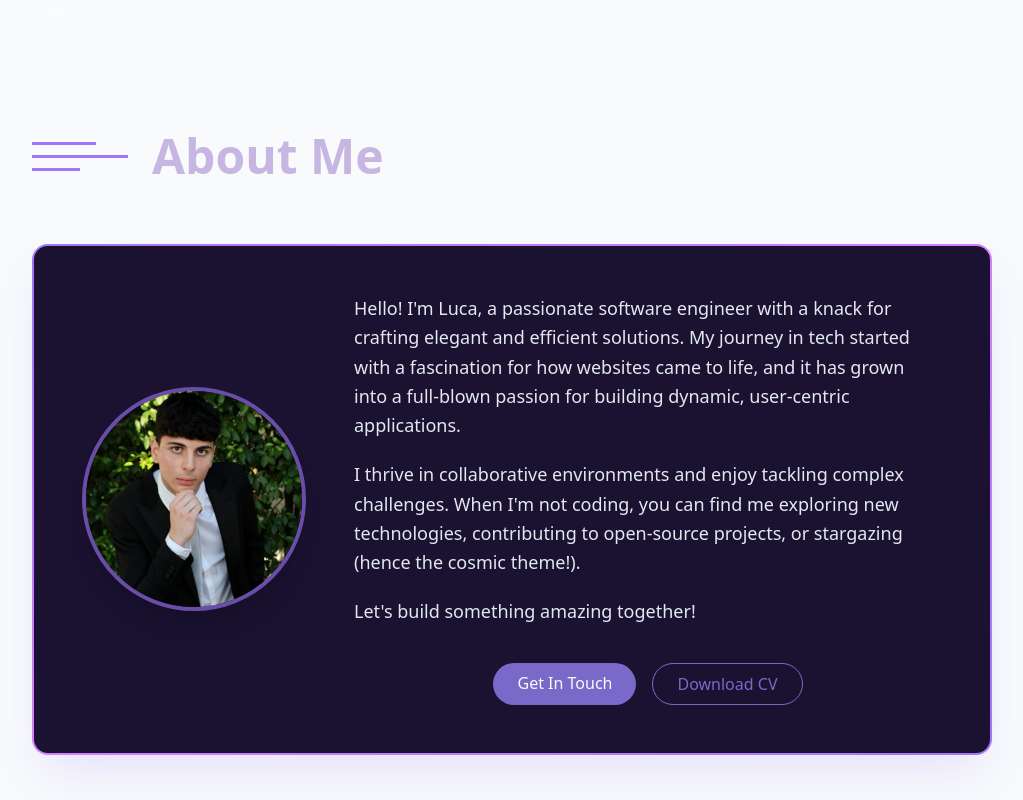
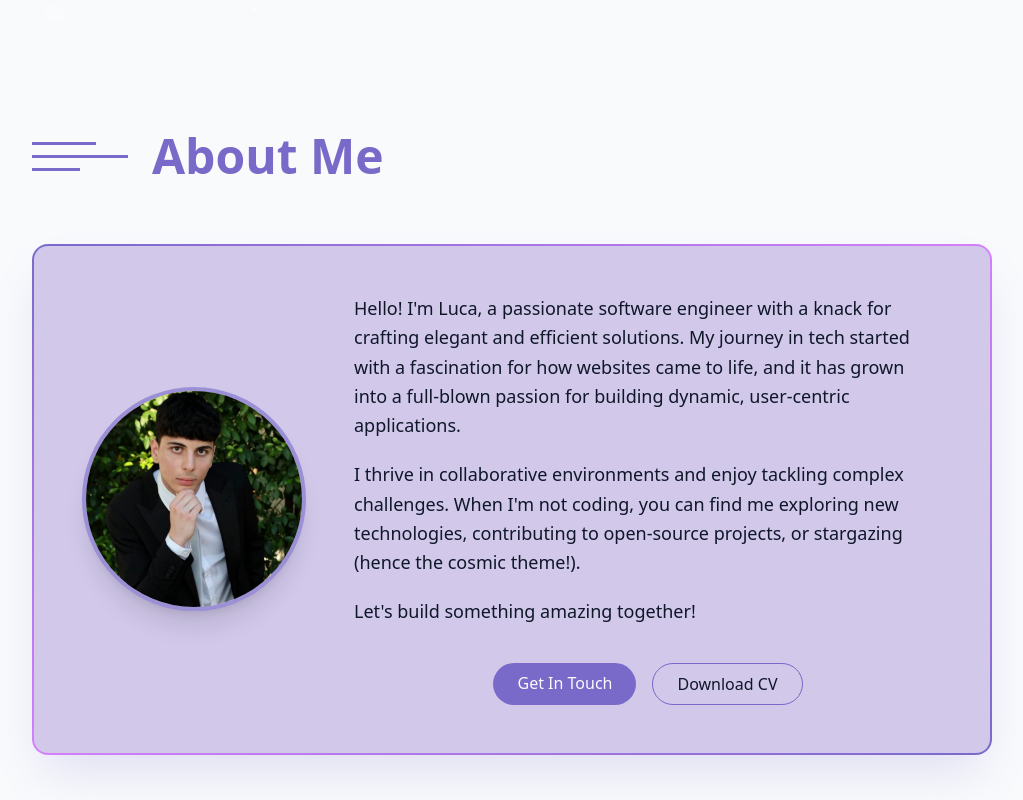
Before and after one commit to LucaTegano/portfolio, a React (Vite) app: page / in a window 1280 px wide. Shown: the part 780-1580 px from the top of the page, without its empty margins (128-1151 px from the left). Built offline with nearby package versions, Linux system fonts and the light colour scheme.

Commit message:
footer,colors fixes

```diff
--- a/src/components/AboutSection.jsx
+++ b/src/components/AboutSection.jsx
@@ -2,22 +2,22 @@ import ProfilePicture from '../assets/profile-picture.jpeg'
 
 export const AboutSection = () => {
   return (
-    <section id="about" className="py-20 md:py-28 px-4 relative text-white">
+    <section id="about" className="py-20 md:py-28 px-4 relative">
       <div className="container mx-auto max-w-5xl">
         <div className="flex items-center mb-12 md:mb-16">
           <div className="hidden sm:block space-y-2.5 mr-6">
-            <div className="h-[3px] w-16 bg-[#A076F9]"></div>
-            <div className="h-[3px] w-24 bg-[#A076F9]"></div>
-            <div className="h-[3px] w-12 bg-[#A076F9]"></div>
+            <div className="h-[3px] w-16 bg-primary"></div>
+            <div className="h-[3px] w-24 bg-primary"></div>
+            <div className="h-[3px] w-12 bg-primary"></div>
           </div>
-          <h2 className="text-4xl md:text-5xl font-bold text-[#C8B6E2]">
+          <h2 className="text-4xl md:text-5xl font-bold text-about-text">
             About Me
           </h2>
         </div>
 
         {/* Main content card with gradient border effect */}
-        <div className="relative p-[2px] bg-gradient-to-br from-[#A076F9] via-[#D57FFF] to-[#A076F9] rounded-2xl shadow-2xl shadow-[#A076F9]/20">
-          <div className="bg-[#1A1230] p-6 sm:p-8 md:p-12 rounded-[14px]">
+        <div className="relative p-[2px] bg-gradient-to-br from-primary via-[#D57FFF] to-primary rounded-2xl shadow-2xl shadow-primary/20">
+          <div className="bg-about p-6 sm:p-8 md:p-12 rounded-[14px]">
             <div className="flex flex-col md:flex-row items-center gap-8 md:gap-12">
               {/* Left: Image */}
               <div className="flex-shrink-0">
@@ -25,26 +25,26 @@ export const AboutSection = () => {
                 <img
                   src={ProfilePicture} // Placeholder - replace with your image e.g., /src/assets/images/luca.jpg
                   alt="Luca - Software Engineer"
-                  className="w-40 h-40 sm:w-48 sm:h-48 md:w-56 md:h-56 rounded-full object-cover border-4 border-[#A076F9]/60 shadow-xl"
+                  className="w-40 h-40 sm:w-48 sm:h-48 md:w-56 md:h-56 rounded-full object-cover border-4 border-primary/60 shadow-xl"
                 />
               </div>
 
               {/* Right: Text Content */}
               <div className="text-left space-y-5 flex-1">
-                <p className="text-base sm:text-lg text-slate-200 leading-relaxed">
+                <p className="text-base sm:text-lg  leading-relaxed">
                   Hello! I'm Luca, a passionate software engineer with a knack
                   for crafting elegant and efficient solutions. My journey in
                   tech started with a fascination for how websites came to life,
                   and it has grown into a full-blown passion for building
                   dynamic, user-centric applications.
                 </p>
-                <p className="text-base sm:text-lg text-slate-200 leading-relaxed">
+                <p className="text-base sm:text-lg  leading-relaxed">
                   I thrive in collaborative environments and enjoy tackling
                   complex challenges. When I'm not coding, you can find me
                   exploring new technologies, contributing to open-source
                   projects, or stargazing (hence the cosmic theme!).
                 </p>
-                <p className="text-base sm:text-lg text-slate-200 leading-relaxed">
+                <p className="text-base sm:text-lg leading-relaxed">
                   Let's build something amazing together!
                 </p>
                 <div className="flex flex-col sm:flex-row gap-4 pt-4 justify-center">
@@ -54,8 +54,9 @@ export const AboutSection = () => {
               </a>
 
               <a
-                href=""
-                className="px-6 py-2 rounded-full border border-primary text-primary hover:bg-primary/10 transition-colors duration-300"
+                href="/CVLUCA1.pdf" // Path to your CV file
+                download="Luca_Tegano_CV.pdf" // Specify the download filename (optional)
+                className="px-6 py-2 rounded-full border border-primary  hover:bg-primary/10 transition-colors duration-300"
               >
                 Download CV
               </a>
--- a/src/components/ContactSection.jsx
+++ b/src/components/ContactSection.jsx
@@ -101,8 +101,9 @@ export const ContactSection = () => {
             </div>
           </div>
 
+          <div className="p-[2px] bg-gradient-to-br from-primary via-[#D57FFF] to-primary rounded-2xl shadow-2xl shadow-primary/20">
           <div
-            className="bg-card p-8 rounded-lg shadow-xs"
+            className="bg-card p-8 rounded-2xl  shadow-xs"
             onSubmit={handleSubmit}
           >
             <h3 className="text-2xl font-semibold mb-6"> Send a Message</h3>
@@ -173,6 +174,7 @@ export const ContactSection = () => {
               </button>
             </form>
           </div>
+          </div>
         </div>
       </div>
     </section>
--- a/src/components/Footer.jsx
+++ b/src/components/Footer.jsx
@@ -1,15 +1,49 @@
-import { ArrowUp } from "lucide-react";
+import { ArrowUp, Linkedin, Github } from "lucide-react";
 
 export const Footer = () => {
   return (
-    <footer className="py-12 px-4 bg-card relative border-t border-border mt-12 pt-8 flex flex-wrap justify-between items-center">
-      {" "}
+    <footer className="py-8 px-4 bg-card border-t border-border mt-12 text-sm text-muted-foreground">
+
+      <div className="container mx-auto flex flex-col sm:flex-row sm:justify-center items-center gap-y-6 sm:gap-x-0 sm:relative">
+
+        <div className="text-center sm:text-left order-1 sm:absolute sm:left-0 sm:top-1/2 sm:-translate-y-1/2">
+          &copy; {new Date().getFullYear()} Luca T. All rights reserved.
+        </div>
+
+        <div className="flex space-x-4 order-2 sm:order-none">
+          <a
+            href="https://www.linkedin.com/in/lucategano"
+            target="_blank"
+            rel="noopener noreferrer"
+            aria-label="LinkedIn Profile"
+            className="hover:text-primary transition-colors"
+          >
+            <Linkedin size={20} />
+          </a>
+          <a
+            href="https://github.com/lucaTegano"
+            target="_blank"
+            rel="noopener noreferrer"
+            aria-label="GitHub Profile"
+            className="hover:text-primary transition-colors"
+          >
+            <Github size={20} />
+          </a>
+        </div>
+
+        {/* Right: Scroll to Top */}
+        {/* On sm screens, positioned absolutely. On mobile, it's a flex item. */}
+        {/* Order classes ensure correct stacking on mobile: Scroll to top third. */}
+        <div className="order-3 sm:absolute sm:right-0 sm:top-1/2 sm:-translate-y-1/2">
           <a
             href="#hero"
             className="p-2 rounded-full bg-primary/10 hover:bg-primary/20 text-primary transition-colors"
+            aria-label="Scroll to top"
           >
             <ArrowUp size={20} />
           </a>
+        </div>
+      </div>
     </footer>
   );
 };
--- a/src/components/HeroSection.jsx
+++ b/src/components/HeroSection.jsx
@@ -24,11 +24,11 @@ export const HeroSection = () => {
           </h1>
 
           <p className="text-2xl md:text-3xl text-muted-foreground max-2-2xl mx-auto opacity-0 animate-fade-in-delay-3 font-bold leading-12">
-            A Software Engineer dedicated to build <br/>
+            A Software Engineer Dedicated to Build <br/>
             <div><FlipWords
-            words={["secure","scalable","efficient","reliable"]}
+            words={["Secure","Scalable","Efficient","Reliable"]}
             className="text-8xl font-black"/></div>
-            software
+            Software
           </p>
 
           <div className="pt-4 opacity-0 animate-fade-in-delay-4">
--- a/src/components/Navbar.jsx
+++ b/src/components/Navbar.jsx
@@ -39,7 +39,7 @@ export const Navbar = () => {
           href="#hero"
         >
           <span className="columns items-center  z-10">
-            <img src={Logo} alt="Logo" className="w-13 h-13" />
+            <img src={Logo} alt="Logo" className="w-12 h-12" />
             <span className="text-glow text-foreground"> Luca T. </span>
           </span>
         </a>
--- a/src/components/ProjectsSection.jsx
+++ b/src/components/ProjectsSection.jsx
@@ -1,11 +1,12 @@
 import { ArrowRight, ExternalLink, Github } from "lucide-react";
+import UniCodeImage from "../assets/projects/UniCode.png";
 
 const projects = [
   {
     id: 1,
     title: "Unicode",
     description: "A beautiful landing page app using React and Tailwind.",
-    image: "/projects/project1.png",
+    image: UniCodeImage, // Use the imported image
     tags: ["Next.js","Typescript", "AWS", "Firebase"],
     demoUrl: "https://unicodemaster.netlify.app",
     githubUrl: "",
--- a/src/index.css
+++ b/src/index.css
@@ -9,7 +9,8 @@
   --color-primary-foreground: hsl(var(--primary-foreground));
 
   --color-card: hsl(var(--card));
-
+  --color-about: hsl(var(--about));
+  --color-about-text: hsl(var(--about-text));
   --animate-float: float 6s ease-in-out infinite;
   --animate-pulse-subtle: pulse-subtle 4s ease-in-out infinite;
   --animate-fade-in: fade-in 0.7s ease-out forwards;
@@ -68,6 +69,8 @@
     --foreground: 222 47% 11%;
 
     --card: 0 0% 100%;
+    --about: 256 45% 85%;
+    --about-text: 250 47% 60%;
 
     --primary: 250 47% 60%;
     --primary-foreground: 210 40% 98%;
@@ -80,6 +83,8 @@
     --foreground: 213 31% 91%;
 
     --card: 222 47% 8%;
+    --about: 256 45% 13%;
+    --about-text: 265 43% 80%;
 
     --primary: 250 65% 65%;
     --primary-foreground: 213 31% 91%;
--- a/src/pages/Home.jsx
+++ b/src/pages/Home.jsx
@@ -25,6 +25,7 @@ export const Home = () => {
         <SkillsSection />
         <ProjectsSection />
         <ContactSection />
+        <Footer />
       </main>
     </div>
   );
```
Also changed, not shown: src/assets/projects/UniCode.png (added), 1 other file (tests, documents, lock files or other folders). Lines whose indentation alone changed are shown as unchanged.
